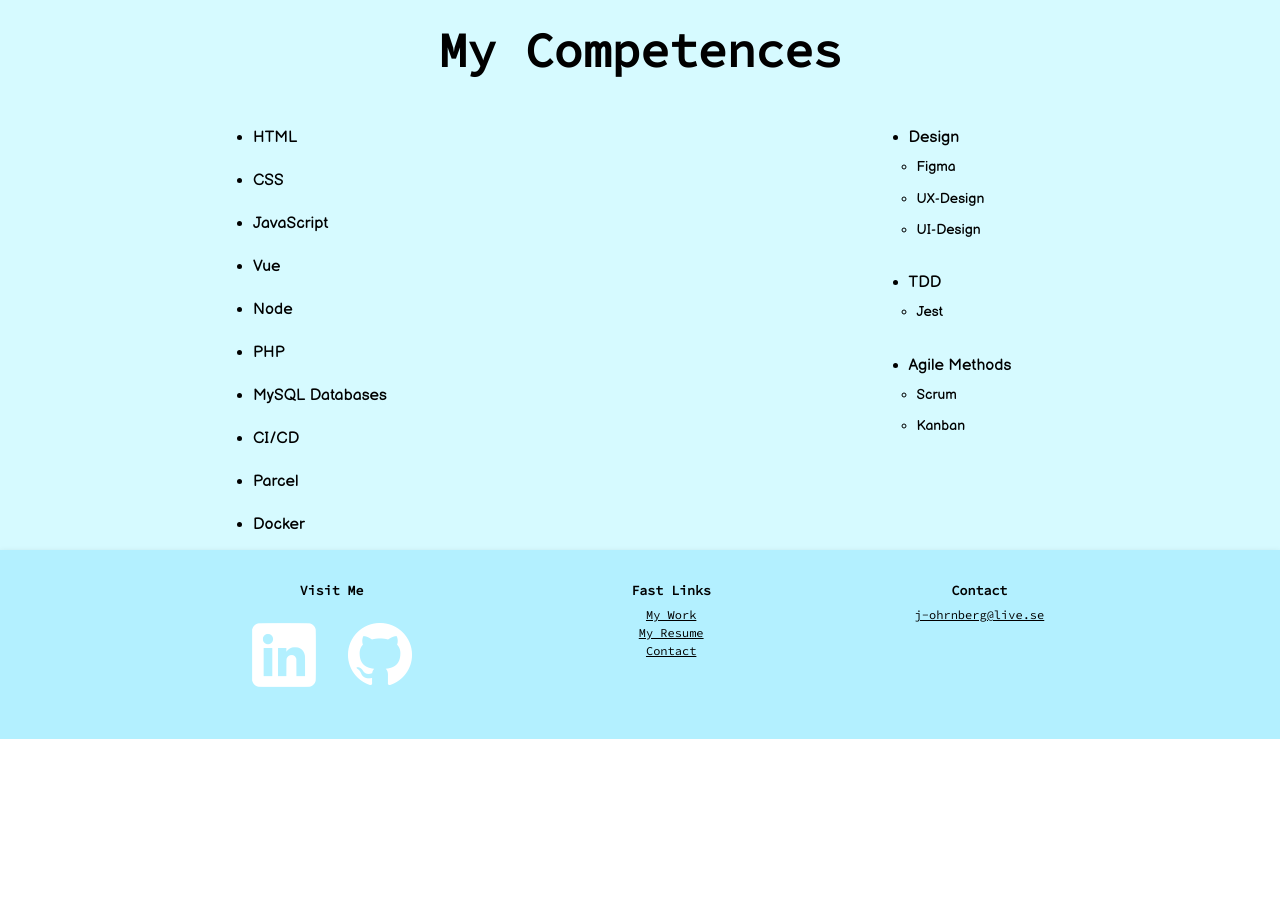
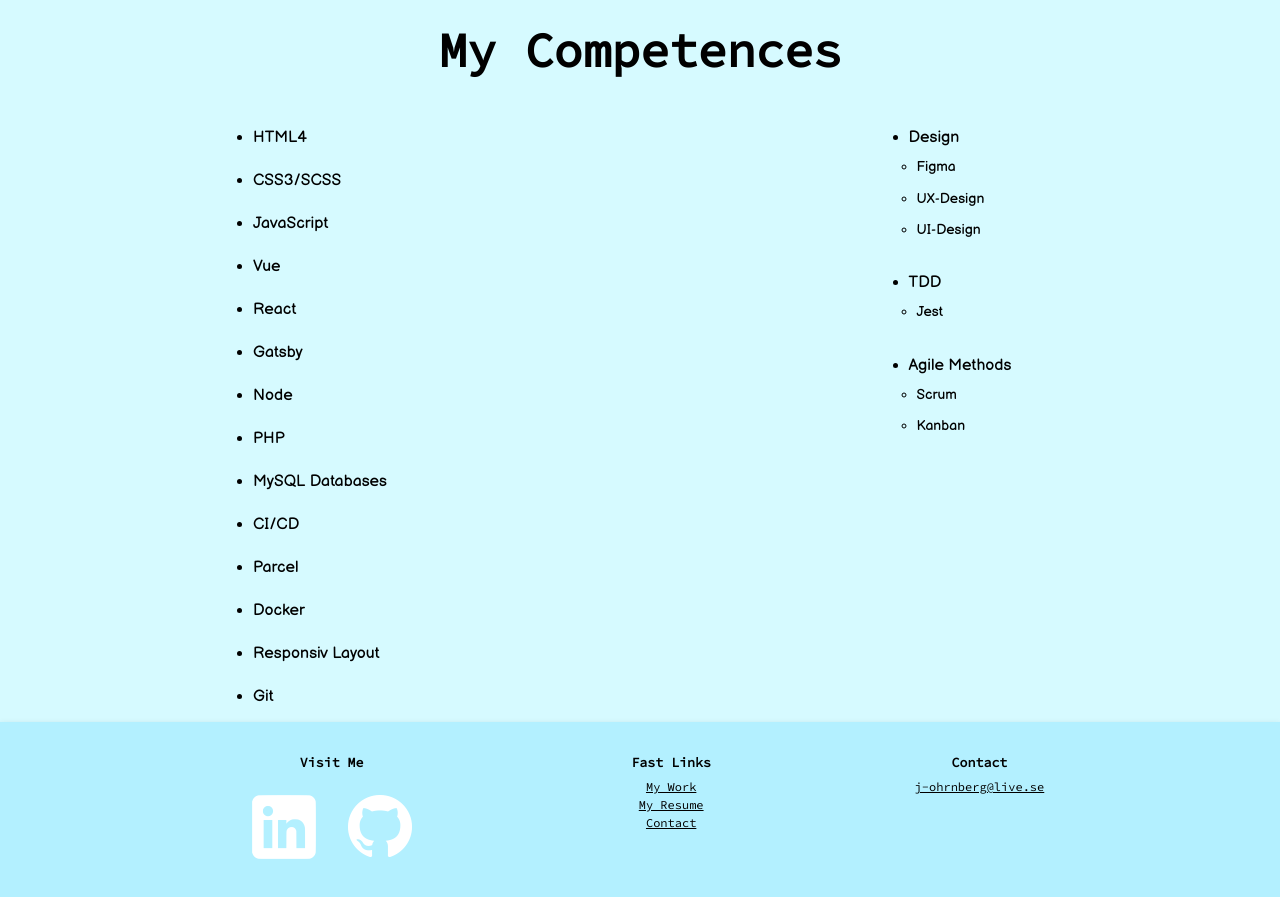
Before and after one commit to jensengbg-johanna-ohrnberg/portfolio, a Vue app: page / in a window 1280 px wide. Shown: the part 860-1757 px from the top of the page. Before the commit the page ends 1599 px from the top, so only its background shows below. Built offline with nearby package versions, Linux system fonts and the light colour scheme.

Commit message:
Update HomeCompetences.vue

```diff
--- a/src/components/HomeCompetences.vue
+++ b/src/components/HomeCompetences.vue
@@ -4,16 +4,20 @@
         <section class="compentences">
             <section class="first">
                 <ul>
-                    <li>HTML</li>
-                    <li>CSS</li>
+                    <li>HTML4</li>
+                    <li>CSS3/SCSS</li>
                     <li>JavaScript</li>
                     <li>Vue</li>
+                    <li>React</li>
+                    <li>Gatsby</li>
                     <li>Node</li>
                     <li>PHP</li>
                     <li>MySQL Databases</li>
                     <li>CI/CD</li>
                     <li>Parcel</li>
                     <li>Docker</li>
+                    <li>Responsiv Layout</li>
+                    <li>Git</li>
                 </ul>
             </section>
             <section class="second">
```
